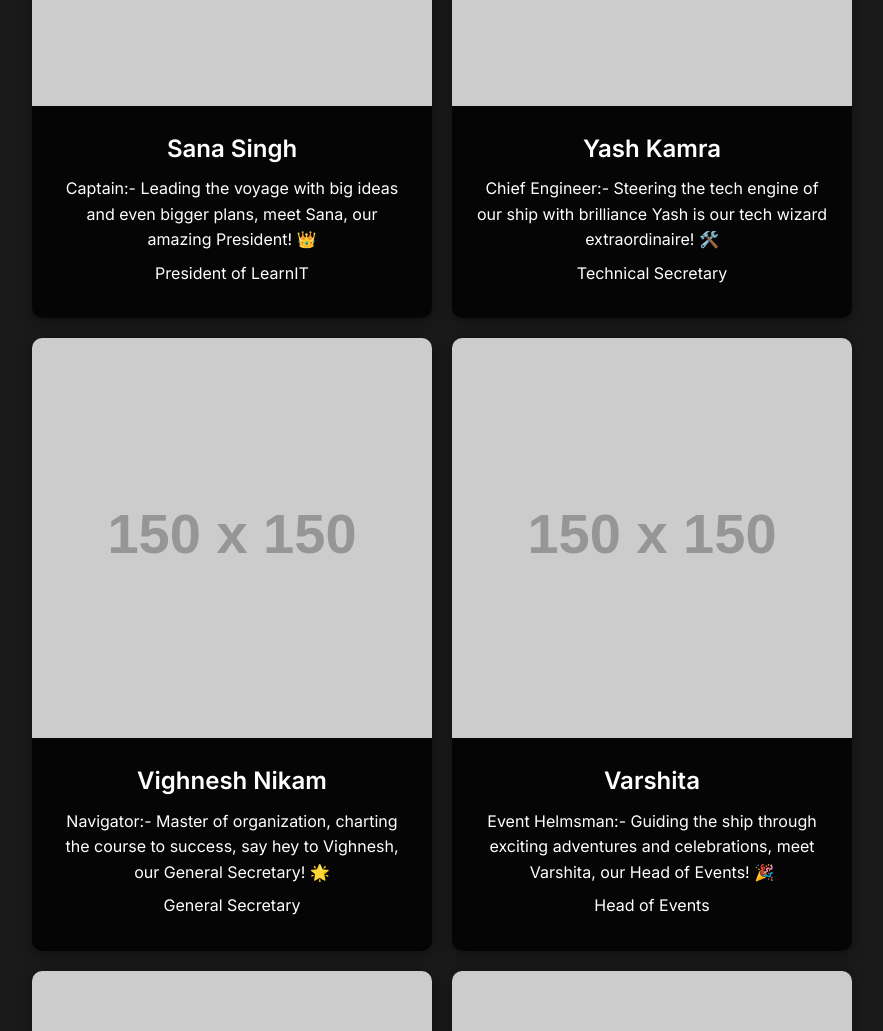
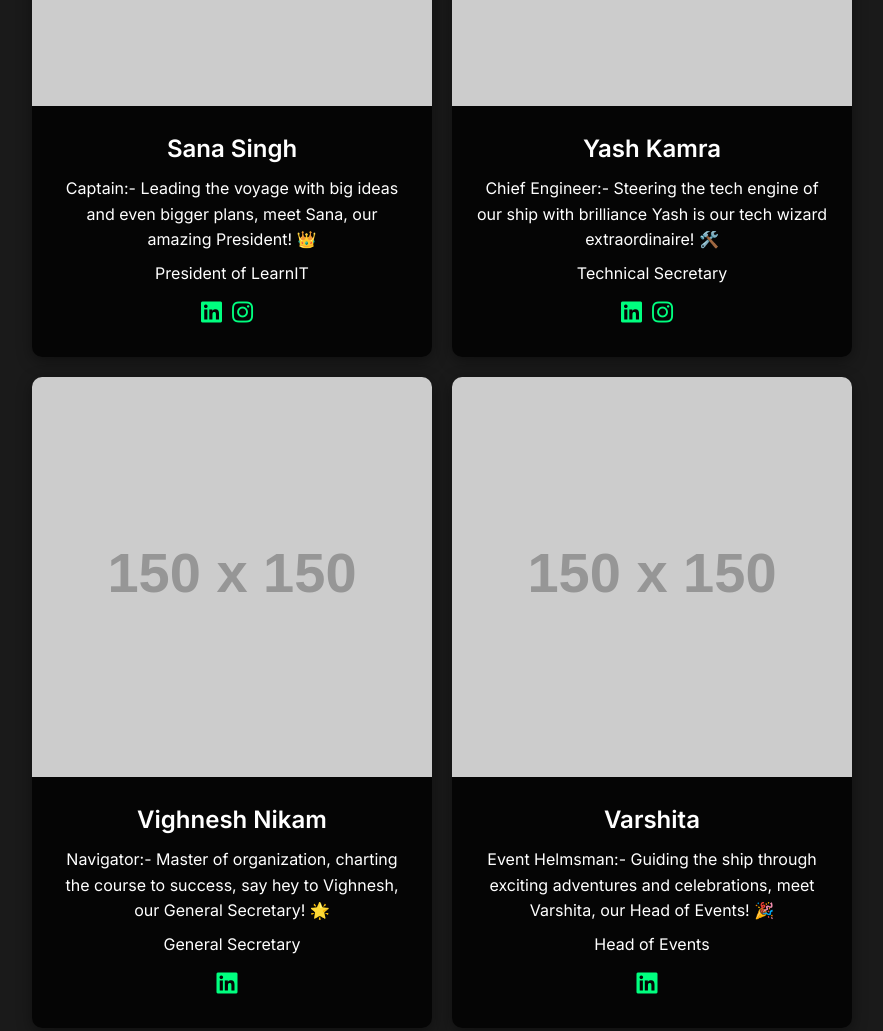
Before and after one commit to LearnIT-MUJ/LearnIT, a plain HTML site: page teams.html in a window 1280 px wide. Shown: the part 690-1721 px from the top of the page, without its empty margins (198-1081 px from the left). Drawn offline with nearby package versions, Linux system fonts and the light colour scheme; placeholder pictures from the web are drawn by us.

Commit message:
Teams MOD AK-2

```diff
--- a/static/team/exec/exec.js
+++ b/static/team/exec/exec.js
@@ -70,14 +70,13 @@ function createTeamCards() {
     let socialLinks = '';
 
     // Validate and add social media links dynamically
-    if (executive.links && executive.links.linkedin) {
-      socialLinks += `<a href="${executive.links.linkedin}" target="_blank"><i class="fab fa-linkedin"></i></a>`;
+    // Check for Linkedin
+    if (executive.Linkedin) {
+      socialLinks += `<a href="${executive.Linkedin}" target="_blank"><i class="fab fa-linkedin"></i></a>`;
     }
-    if (executive.links && executive.links.instagram) {
-      socialLinks += `<a href="${executive.links.instagram}" target="_blank"><i class="fab fa-instagram"></i></a>`;
-    }
-    if (executive.links && executive.links.twitter) {
-      socialLinks += `<a href="${executive.links.twitter}" target="_blank"><i class="fab fa-twitter"></i></a>`;
+    // Check for Instagram
+    if (executive.Instagram) {
+      socialLinks += `<a href="${executive.Instagram}" target="_blank"><i class="fab fa-instagram"></i></a>`;
     }
 
     const cardHTML = `
--- a/static/team/exec/exec_card.css
+++ b/static/team/exec/exec_card.css
@@ -79,7 +79,7 @@
     font-size: 1.5rem;
     color: #00ff7f;
     margin-right: 10px;
-    transition: color 0.6s ease;
+    transition: color 0.3s ease;
 }
 .social-links a:hover {
     color: #007bbf;
```
